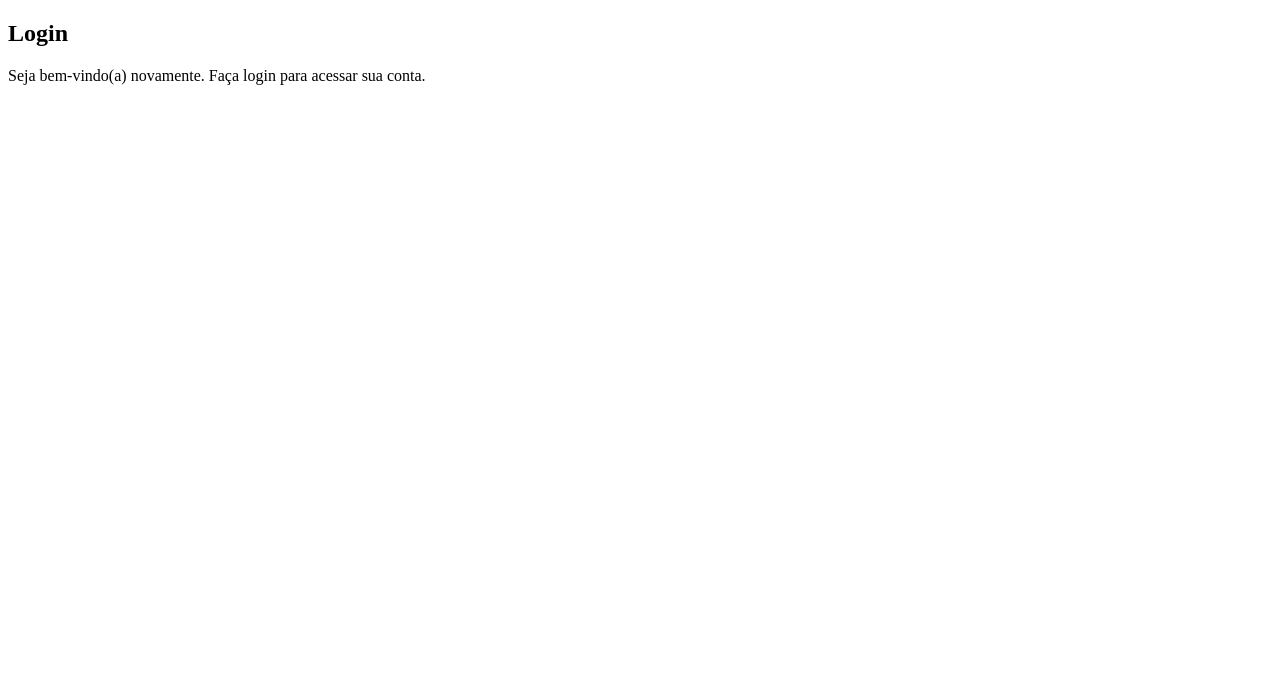
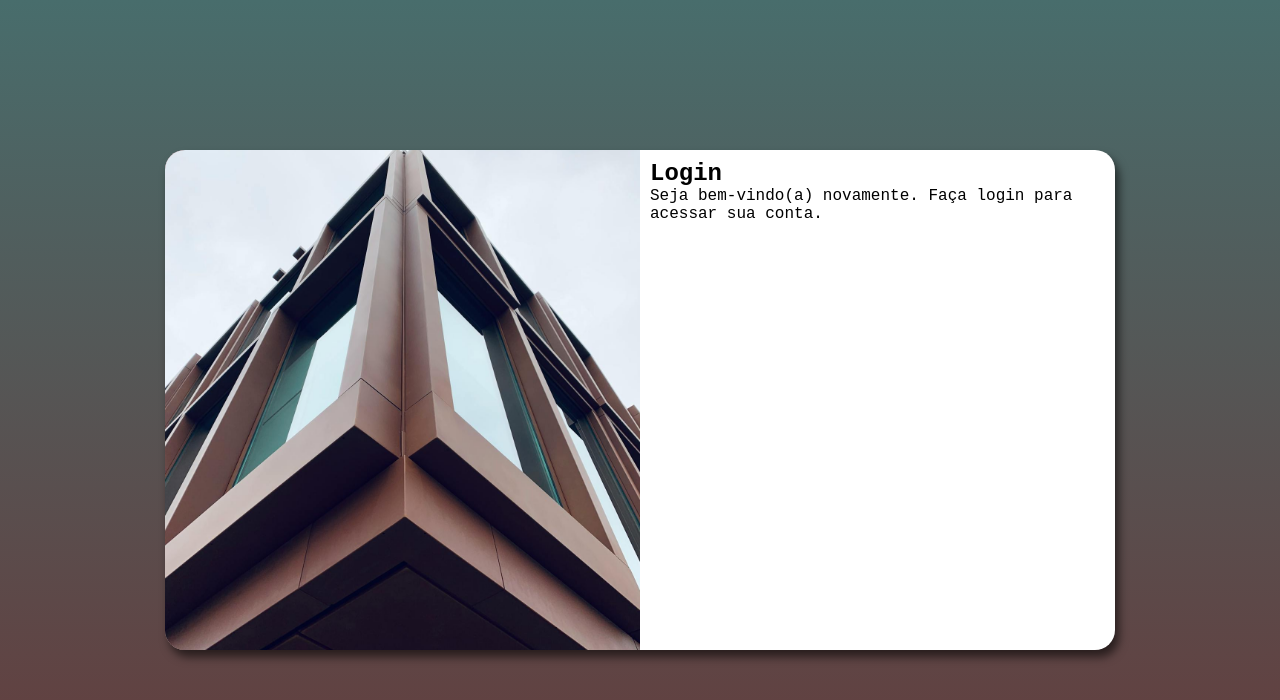
Before and after one commit to Cardosu007/html-css, a plain HTML site: page exercicios/desafio/desafio09/index.html in a window 1280 px wide. Drawn offline with Linux system fonts and the light colour scheme.

Commit message:
media query para outras telas

```diff
--- /dev/null
+++ b/exercicios/desafio/desafio09/css/media-query.css
@@ -0,0 +1,47 @@
+@charset "UTF-8";
+
+@media screen and (min-width: 768px) and (max-width: 992px) {
+
+
+    body {
+        background-image: linear-gradient(to top, rgb(100, 60, 60), rgb(72, 109, 108));
+    }
+
+    section#login {
+        width: 80vw;
+    }
+
+    section#login > div#imagem {
+        float: left;
+        width: 30%;
+        height: 100%;
+    }
+
+    section#login > div#formulario {
+        float: right;
+        width: 70%;
+    }
+
+}
+
+@media screen and (min-width: 992px) {
+
+    body {
+        background-image: linear-gradient(to top, rgb(100, 60, 60), rgb(72, 109, 108));
+    }
+
+    section#login {
+        width: 950px;
+    }
+
+    section#login > div#imagem {
+        float: left;
+        width: 50%;
+        height: 100%;
+    }
+
+    section#login > div#formulario {
+        float: right;
+        width: 50%;
+    }
+}
--- a/exercicios/desafio/desafio09/css/style.css
+++ b/exercicios/desafio/desafio09/css/style.css
@@ -2,6 +2,52 @@
 
 /*
     Paleta de cores
-    Verde: #49a09d
-    Lilás: #5f2c82
+    Marrom: #643c3c
+    Verde: #486d6c
 */
+
+* {
+    font-family:'Courier New', Courier, monospace;
+    margin: 0px;
+    padding: 0px;
+    box-sizing: border-box;
+}
+
+body, html {
+    background-color: #643c3c;
+    height: 100vh;
+    width: 100vw;
+}
+
+main {
+    height: 100vh;
+    width: 100vw;
+}
+
+section#login {
+    position: absolute;
+    top: 50%;
+    left: 50%;
+    transform: translate(-50%, -50%);
+    background-color: white;
+    width: 250px;
+    height: 500px;
+    border-radius: 20px;
+    overflow: hidden;
+    box-shadow: 4px 7px 10px rgba(0, 0, 0, 0.575);
+    transition: width .3s; height: .3s;
+    transition-timing-function: ease;
+}
+
+section#login > div#imagem {
+    display: block;
+    background: #643c3c url(../img/img-media.jpg);
+    height: 200px;
+    background-size: cover;
+    background-position: center center;
+}
+
+section#login > div#formulario {
+    display: block;
+    padding: 10px;
+}
--- a/exercicios/desafio/desafio09/index.html
+++ b/exercicios/desafio/desafio09/index.html
@@ -4,6 +4,7 @@
     <meta charset="UTF-8">
     <meta name="viewport" content="width=device-width, initial-scale=1.0">
     <link rel="stylesheet" href="css/style.css">
+    <link rel="stylesheet" href="css/media-query.css">
     <title>Document</title>
 </head>
 <body>
@@ -12,7 +13,7 @@
         <section id="login">
 
             <div id="imagem">
-
+                <img src="" alt="">
             </div>
 
 
```
